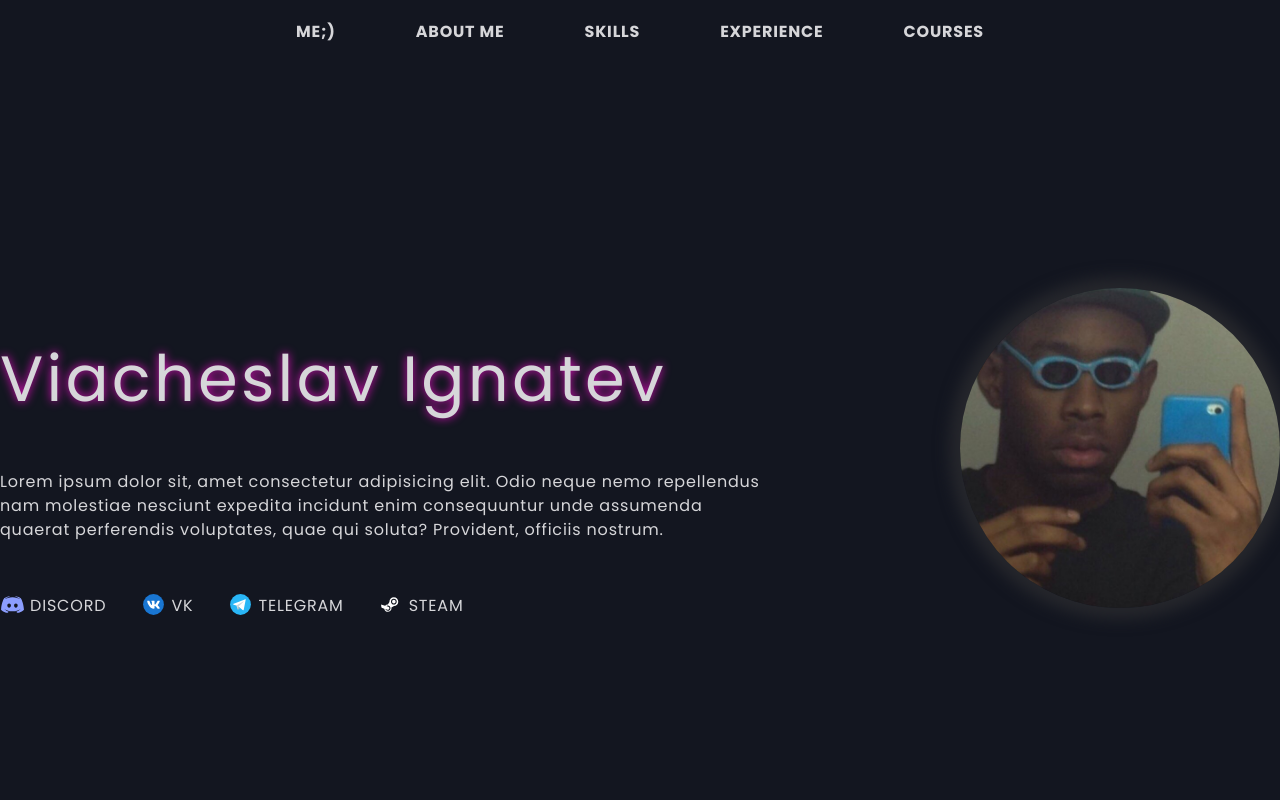
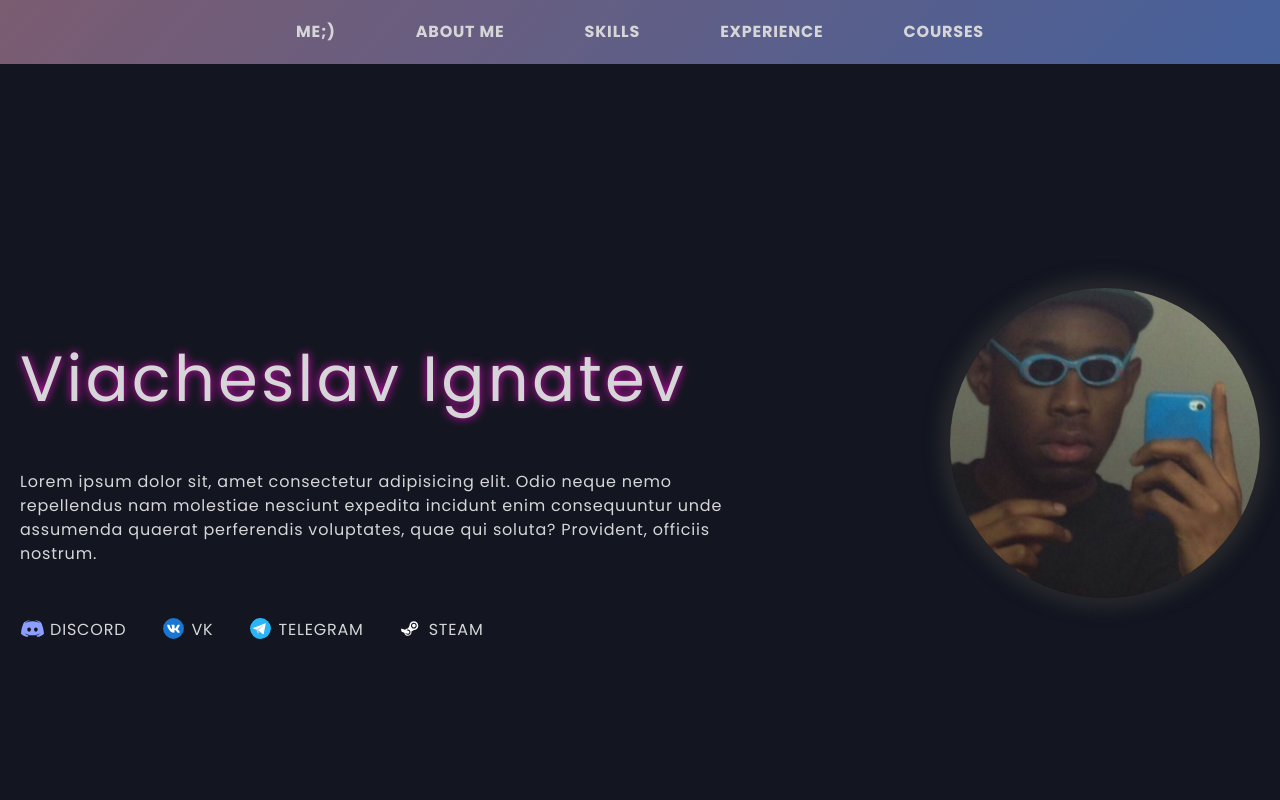
Before and after one commit to s4m5apu3l/portfolio, a plain HTML site: page index.html in a window 1280 px wide. Shown: the top 800 px of the page. Drawn offline with nearby package versions, Linux system fonts and the light colour scheme; files whose address does not match are found by name.

Commit message:
feat: change header add padding in wrapper

```diff
--- a/index.html
+++ b/index.html
@@ -12,7 +12,7 @@
     <link rel="stylesheet" href="./style.css" />
   </head>
   <body>
-    <header class="header wrapper">
+    <header class="header ">
       <nav class="header-nav">
         <ul class="header-nav__list">
           <li class="header-nav__item">
@@ -39,8 +39,9 @@
     <main class="main wrapper">
       <section id="hero" class="hero">
         <div class="hero__left-side">
-          <h1 class="hero-title animation anime-no-hide">Viacheslav Ignatev</h1>
-          <p class="hero-description animation anime-no-hide">
+          <!-- anime-no-hide (that there is no animation when scrolling back) -->
+          <h1 class="hero-title animation ">Viacheslav Ignatev</h1>
+          <p class="hero-description animation ">
             Lorem ipsum dolor sit, amet consectetur adipisicing elit. Odio neque
             nemo repellendus nam molestiae nesciunt expedita incidunt enim
             consequuntur unde assumenda quaerat perferendis voluptates, quae qui
--- a/style.css
+++ b/style.css
@@ -18,7 +18,9 @@ body {
   min-width: 280px;
   min-height: 100vh;
   position: relative;
+
 }
+
 
 ul,
 ol,
@@ -29,6 +31,7 @@ li {
 .wrapper {
   max-width: 1440px;
   margin: 0 auto;
+  padding: 0 20px 0 20px;
 }
 
 /* ___HEADER-START___ */
@@ -41,8 +44,16 @@ li {
   width: 100%;
   padding: 20px;
   z-index: 10;
-  background-color: var(--color-black);
+  /* background-color: var(--color-black); */
   /* border-radius: 50px; */
+  background: linear-gradient(132deg, #ec5218, #1665c1);
+  background-size: 400% 400%;
+  animation: BackgroundGradient 30s ease infinite;
+}
+@keyframes BackgroundGradient {
+  0% {background-position: 0% 50%;}
+  50% {background-position: 100% 50%;}
+  100% {background-position: 0% 50%;}
 }
 
 .header-nav__list {
@@ -182,12 +193,12 @@ li {
   border-radius: 50%;
   box-shadow: 0px 0px 15px 11px #26272c;
 
-  transform: translate(300%, 30%);
+  transform:scale(0);
   opacity: 0;
   transition: all 1s ease 0s;
 }
 .hero-photo.active {
-  transform: translate(0, 0);
+  transform: scale(1);
   opacity: 1;
   transition: all 1s ease 0.3s;
 }
```
